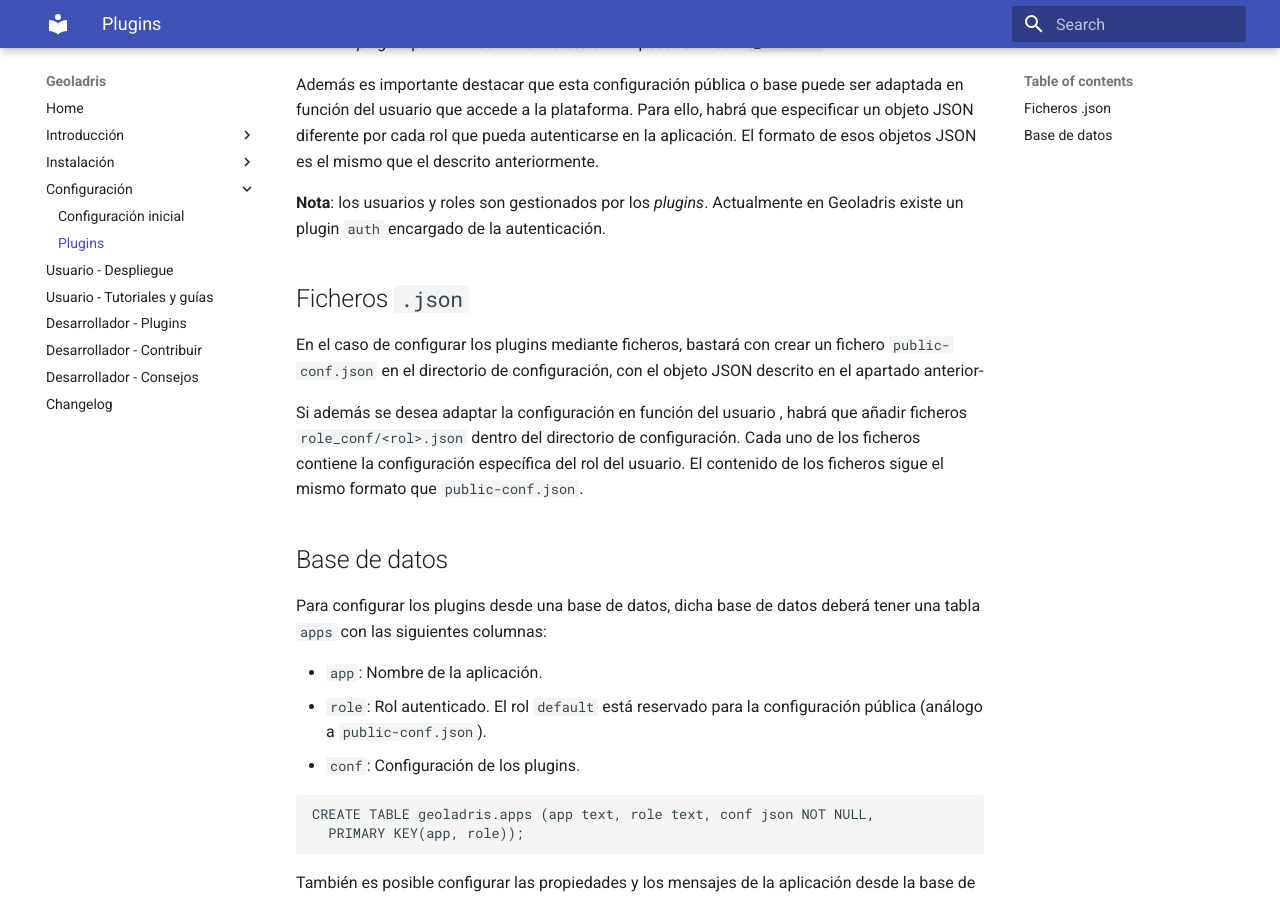
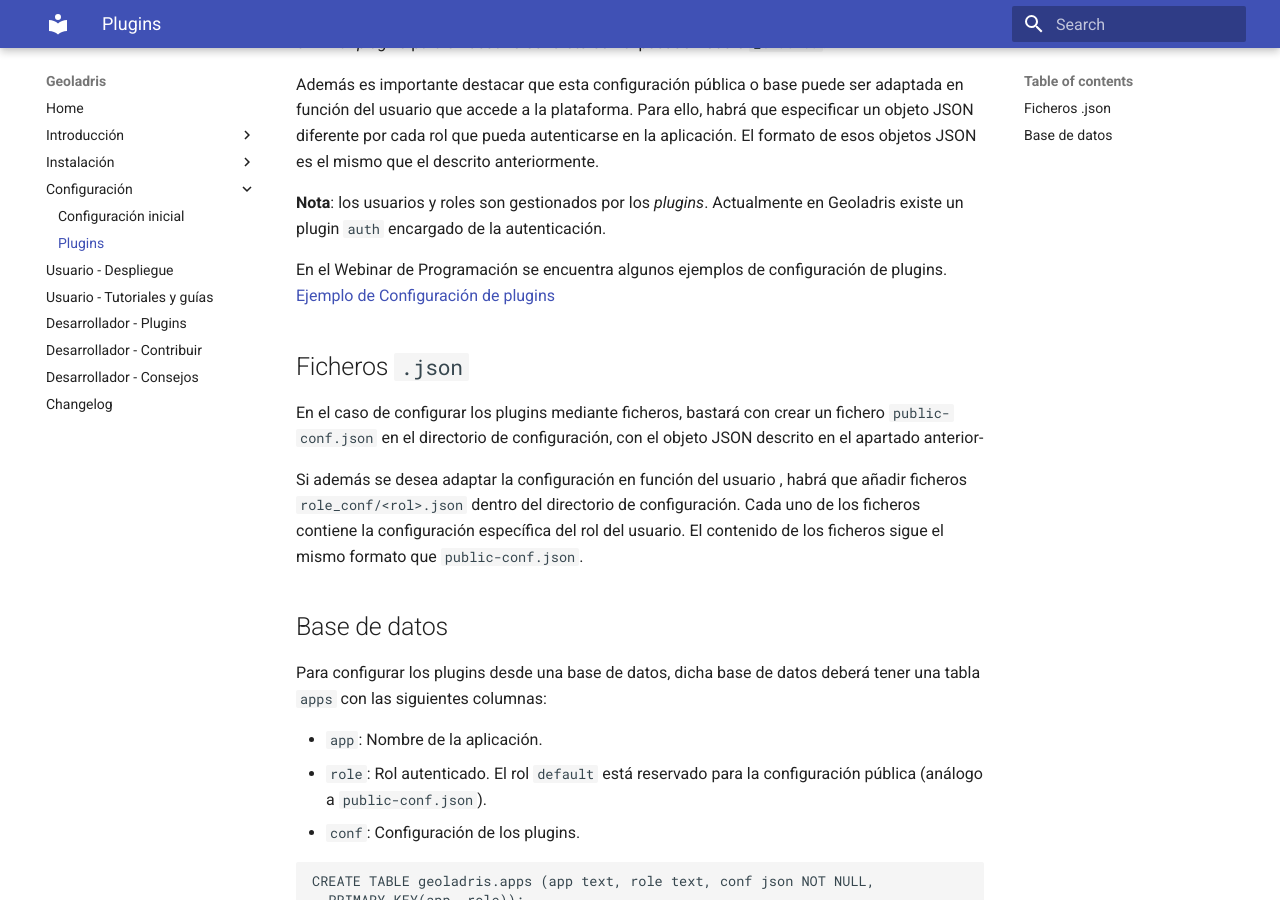
Before and after one commit to geoladris/doc, an MkDocs documentation site: the page built from docs/configuration/plugins.md, in a window 1280 px wide and 900 px high, scrolled down 1103 px. Built offline with MkDocs 1.6.1 and Material for MkDocs 9.7.7, drawn with Linux system fonts in a browser that asks for light colours; old or Windows-style settings are respelled for this version of MkDocs.

Commit message:
Añadida referencia al webinar para configuración de plugins

```diff
--- a/docs/configuration/plugins.md
+++ b/docs/configuration/plugins.md
@@ -44,6 +44,10 @@
 
 **Nota**: los usuarios y roles son gestionados por los *plugins*. Actualmente en Geoladris existe un plugin `auth` encargado de la autenticación.
 
+
+En el Webinar de Programación se encuentra algunos ejemplos de configuración de plugins.
+<a href="https://geoladris.github.io/webinar-programacion/programmer/#hola-geoladris">Ejemplo de Configuración de plugins</a>
+
 ## <a name="ficheros-json"></a>Ficheros `.json`
 
 En el caso de configurar los plugins mediante ficheros, bastará con crear un fichero `public-conf.json` en el directorio de configuración, con el objeto JSON descrito en el apartado anterior-
```
